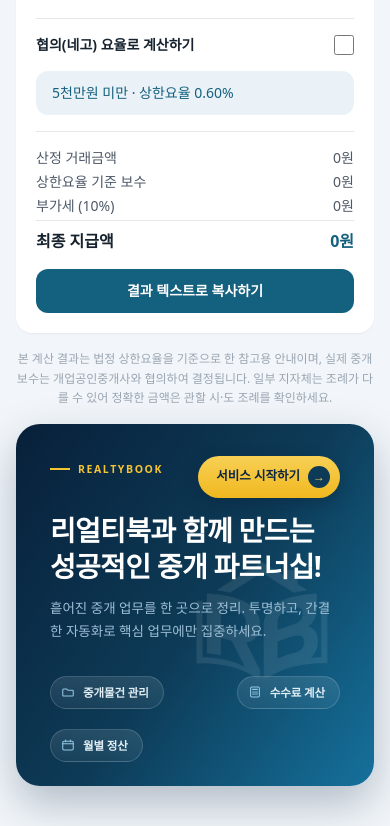
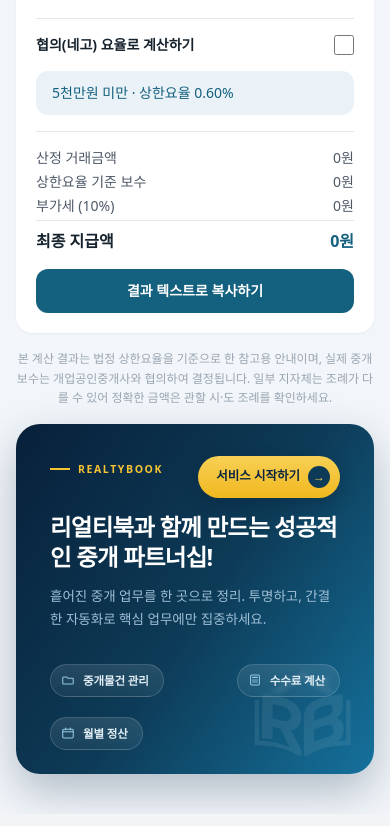
Before and after one commit to retools-labs/calc-realty, a Next.js app: page / in a window 390 px wide. Shown: the part 576-1402 px from the top of the page. Built offline with nearby package versions, Linux system fonts and the light colour scheme.

Commit message:
배너 헤드라인 clamp 반응형 폰트 + 워터마크 하단 기준으로 조정

```diff
--- a/app/page.tsx
+++ b/app/page.tsx
@@ -120,13 +120,13 @@ function PartnerBanner() {
           boxShadow: "0 18px 44px rgba(10,37,64,0.28)",
         }}
       >
-        {/* 배경 워터마크 RB 로고 (연하게) */}
+        {/* 배경 워터마크 RB 로고 (연하게, 하단 기준 — 본문과 안 겹치도록) */}
         <img
           src="/icons/rb-mark-white.png"
           alt=""
           aria-hidden="true"
           className="pointer-events-none absolute"
-          style={{ width: 150, height: 126, right: 42, top: 128, opacity: 0.09 }}
+          style={{ width: 110, height: 92, right: 20, bottom: 18, opacity: 0.08 }}
         />
 
         {/* 콘텐츠 컬럼 (라벨+CTA / 헤드라인 / 서브텍스트 / 칩) */}
@@ -175,11 +175,11 @@ function PartnerBanner() {
             </span>
           </div>
 
-          {/* 헤드라인 */}
+          {/* 헤드라인 - 화면 폭에 따라 21~28px 사이로 반응형 */}
           <p
             className="text-white"
             style={{
-              fontSize: 28,
+              fontSize: "clamp(21px, 6vw, 28px)",
               fontWeight: 800,
               lineHeight: 1.3,
               letterSpacing: -0.7,
```
